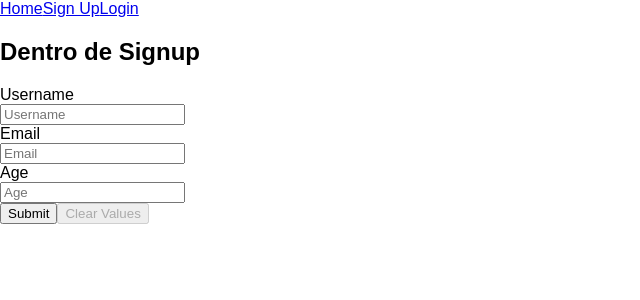
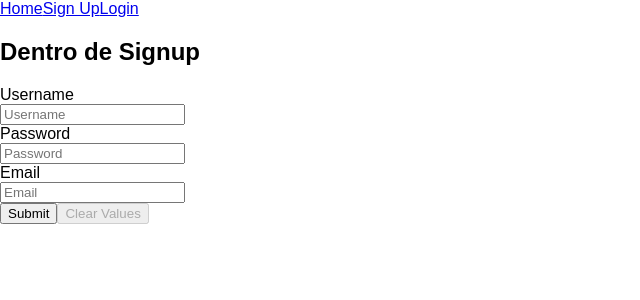
Before and after one commit to CriGacituaFlores/BlogReactRedux, a React (Create React App) app: page /signup in a window 1280 px wide. Shown: the top 300 px of the page, without its empty margins (0-640 px from the left). Built offline with nearby package versions, Linux system fonts and the light colour scheme.

Commit message:
validation form

```diff
--- a/src/initial/Signup.js
+++ b/src/initial/Signup.js
@@ -1,6 +1,7 @@
 import React from 'react'
 import ContactForm from './Form.js'
-import SignupFormV from './SignupFormV'
+//import SignupFormV from './SignupFormV'
+import SignupFormFinal from './SignupFormFinal'
 
 
 const Signup = () => {
@@ -10,7 +11,7 @@ const Signup = () => {
     return (
         <div>
           <h2>Dentro de Signup</h2>
-          <SignupFormV onSubmit={funcionForma} />
+          <SignupFormFinal onSubmit={funcionForma} />
         </div>
 
     )
--- /dev/null
+++ b/src/initial/SignupFormFinal.js
@@ -0,0 +1,84 @@
+import React from 'react'
+import { Field, reduxForm } from 'redux-form'
+
+const validate = values => {
+  const errors = {}
+  if (!values.username) {
+    errors.username = 'Required'
+  } else if (values.username.length > 50) {
+    errors.username = 'Must be between 5 and 50 characters'
+  } else if (values.username.length < 5) {
+      errors.username = 'Must be between 5 and 50 characters'
+  }
+
+  if (!values.password) {
+    errors.password = 'Required'
+  }
+
+  if (!values.email) {
+    errors.email = 'Required'
+  } else if (!/^[A-Z0-9._%+-]+@[A-Z0-9.-]+\.[A-Z]{2,4}$/i.test(values.email)) {
+    errors.email = 'Invalid email address'
+  }
+  return errors
+}
+
+const warn = values => {
+  const warnings = {}
+  if (values.age < 19) {
+    warnings.age = 'Hmm, you seem a bit young...'
+  }
+  return warnings
+}
+
+const renderField = ({
+  input,
+  label,
+  type,
+  meta: { touched, error, warning }
+}) => (
+  <div>
+    <label>{label}</label>
+    <div>
+      <input {...input} placeholder={label} type={type} />
+      {touched &&
+        ((error && <span>{error}</span>) ||
+          (warning && <span>{warning}</span>))}
+    </div>
+  </div>
+)
+
+const SignupFormFinal = props => {
+  const { handleSubmit, pristine, reset, submitting } = props
+  return (
+    <form onSubmit={handleSubmit}>
+      <Field
+        name="username"
+        type="text"
+        component={renderField}
+        label="Username"
+      />
+      <Field
+        name="password"
+        type="password"
+        component={renderField}
+        label="Password"
+      />
+      <Field name="email" type="email" component={renderField} label="Email" />
+      <div>
+        <button type="submit" disabled={submitting}>
+          Submit
+        </button>
+        <button type="button" disabled={pristine || submitting} onClick={reset}>
+          Clear Values
+        </button>
+      </div>
+    </form>
+  )
+}
+
+export default reduxForm({
+  form: 'SignupFormFinal', // a unique identifier for this form
+  validate, // <--- validation function given to redux-form
+  warn // <--- warning function given to redux-form
+})(SignupFormFinal)
```
